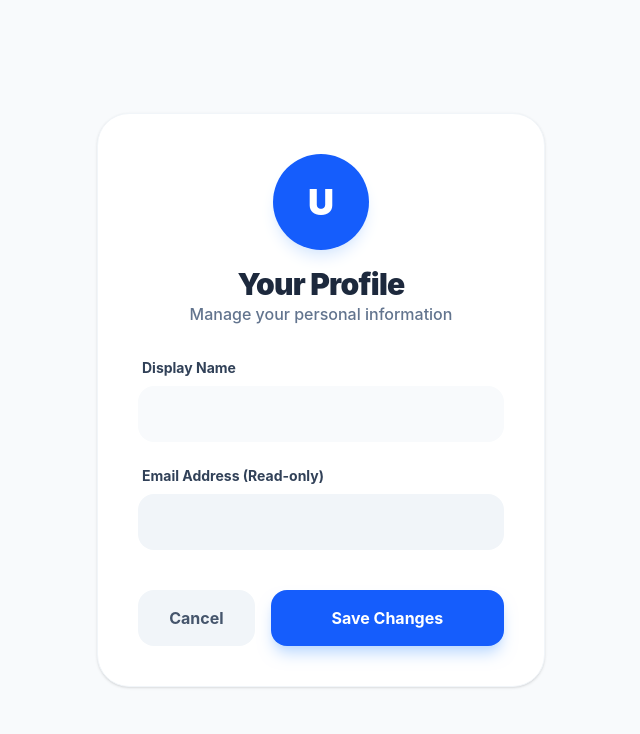
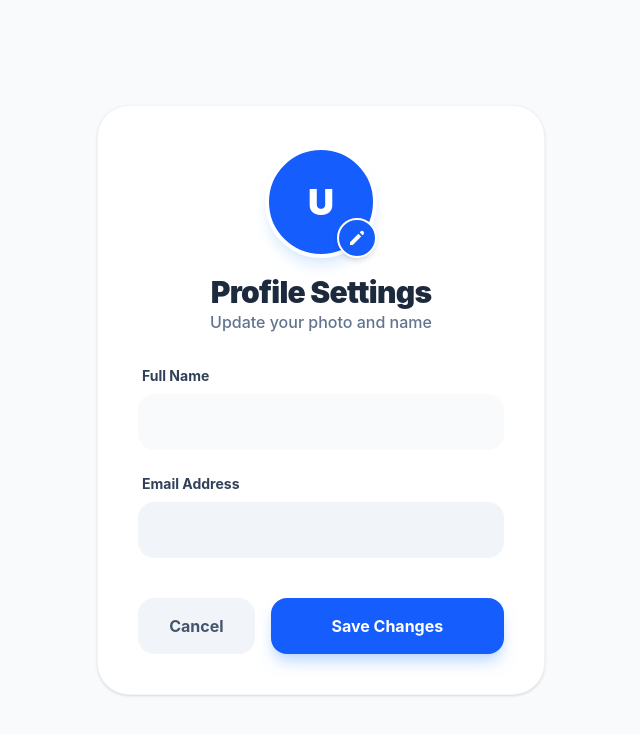
Before and after one commit to maurya-78/LifeTrack, a React (Vite) app: page /profile in a window 1280 px wide. Shown: the top 734 px of the page, without its empty margins (319-959 px from the left). Built offline with nearby package versions, Linux system fonts and the light colour scheme; no server answers.

Commit message:
first commit

```diff
--- a/src/App.jsx
+++ b/src/App.jsx
@@ -12,36 +12,22 @@ import Profile from './pages/Profile';
 const App = () => {
   return (
     <Routes>
-      {/* 1. Login page: No Protection, No Layout */}
+      {/*  Login page: */}
       <Route path="/" element={<Login />} />
 
-      {/* 2. Dashboard: Protected & with Layout */}
-      <Route path="/dashboard" element={
-        <ProtectedRoute>
-          <Layout><Dashboard /></Layout>
-        </ProtectedRoute>
-      } />
+      {/*  Dashboard: */}
+      <Route path="/dashboard" element={ <ProtectedRoute> <Layout><Dashboard /></Layout> </ProtectedRoute>} />
 
-      {/* 3. Add Event: Protected & with Layout */}
-      <Route path="/add-event" element={
-        <ProtectedRoute>
-          <Layout><AddEvent /></Layout>
-        </ProtectedRoute>
-      } />
+      {/*  Add Event: */}
+      <Route path="/add-event" element={<ProtectedRoute><Layout><AddEvent /></Layout></ProtectedRoute>} />
 
-      {/* 4. Edit Event: Protected & with Layout */}
-      <Route path="/edit-event/:id" element={
-        <ProtectedRoute>
-          <Layout><EditEvent /></Layout>
-        </ProtectedRoute>
-      } />
+      {/*  Edit Event: */}
+      <Route path="/edit-event/:id" element={<ProtectedRoute><Layout><EditEvent /></Layout></ProtectedRoute>} />
 
-      {/* 5. Calendar: Protected & with Layout */}
-      <Route path="/calendar" element={
-        <ProtectedRoute>
-          <Layout><Calendar /></Layout>
-        </ProtectedRoute>
-      } />
+      {/*  Calendar:  */}
+      <Route path="/calendar" element={<ProtectedRoute><Layout><Calendar /></Layout></ProtectedRoute>} />
+
+      {/*  profile:  */}
       <Route path="/profile" element={<Profile />} />
 
     </Routes>
--- a/src/components/Navbar.jsx
+++ b/src/components/Navbar.jsx
@@ -8,7 +8,7 @@ const Navbar = () => {
   const user = auth.currentUser;
 
   const handleLogout = (e) => {
-    e.stopPropagation(); // Profile click trigger na ho
+    e.stopPropagation(); // Profile click
     signOut(auth);
     navigate('/');
   };
--- a/src/firebase.js
+++ b/src/firebase.js
@@ -1,9 +1,8 @@
-// src/firebase.js
 import { initializeApp } from "firebase/app";
 import { getAuth } from "firebase/auth";
 import { getFirestore } from "firebase/firestore";
+import { getStorage } from "firebase/storage";
 
-// Your web app's Firebase configuration
 const firebaseConfig = {
   apiKey: import.meta.env.VITE_FIREBASE_API_KEY,
   authDomain: import.meta.env.VITE_FIREBASE_AUTH_DOMAIN,
@@ -13,11 +12,11 @@ const firebaseConfig = {
   appId: import.meta.env.VITE_FIREBASE_APP_ID
 };
 
-// Initialize Firebase
 const app = initializeApp(firebaseConfig);
 
-// Initialize Services
+
 export const auth = getAuth(app);
 export const db = getFirestore(app);
+export const storage = getStorage(app);
 
 export default app;
--- a/src/main.jsx
+++ b/src/main.jsx
@@ -4,10 +4,7 @@ import { BrowserRouter } from 'react-router-dom';
 import App from './App.jsx';
 import './index.css';
 
-/**
- * Entry point for the React application.
- * Utilizes Concurrent Mode via createRoot for optimized rendering.
- */
+
 const rootElement = document.getElementById('root');
 
 if (!rootElement) {
--- a/src/pages/AddEvent.jsx
+++ b/src/pages/AddEvent.jsx
@@ -138,7 +138,7 @@ const userEventsRef = collection(db, "users", userId, "events");
           </div>
 
           {/* Form Actions */}
-          {/* Form Actions */}
+
 <div className="flex items-center gap-4 pt-4 mt-6">
   <button
     type="button"
--- a/src/pages/Dashboard.jsx
+++ b/src/pages/Dashboard.jsx
@@ -9,7 +9,7 @@ const Dashboard = () => {
   const [events, setEvents] = useState([]);
   const [loading, setLoading] = useState(true);
 
-  // Phase 3: Category Styling
+  //  Category Styling
   const categoryStyles = {
     Exam: 'border-red-500 bg-red-50 dark:bg-red-900/10 text-red-700',
     Sports: 'border-green-500 bg-green-50 dark:bg-green-900/10 text-green-700', // For RCB fans!
--- a/src/pages/EditEvent.jsx
+++ b/src/pages/EditEvent.jsx
@@ -14,7 +14,7 @@ const EditEvent = () => {
     description: ''
   });
 
-  // 1. Fetch the existing event data from Firestore
+  //  Fetch the existing event data from Firestore
   useEffect(() => {
     const fetchEvent = async () => {
       try {
@@ -46,7 +46,7 @@ const EditEvent = () => {
     setFormData((prev) => ({ ...prev, [name]: value }));
   };
 
-  // 2. Update the document in Firestore
+  //  Update the document in Firestore
   const handleUpdate = async (e) => {
     e.preventDefault();
     try {
--- a/src/pages/Login.jsx
+++ b/src/pages/Login.jsx
@@ -17,7 +17,7 @@ const Login = () => {
 
     try {
       if (isRegistering) {
-        // 1. Sign Up Logic
+        //  Sign Up Logic
         const userCredential = await createUserWithEmailAndPassword(auth, email, password);
 
         // 2. Add Name to Firebase Profile
@@ -51,7 +51,7 @@ const Login = () => {
         <form onSubmit={handleAuth} className="space-y-6">
           {error && <div className="bg-red-100 text-red-700 p-3 rounded-lg text-sm border border-red-200">{error}</div>}
 
-          {/* Sirf Signup ke waqt Name field dikhayein */}
+          {/* Name field during signup */}
           {isRegistering && (
             <input
               type="text"
--- a/src/pages/Profile.jsx
+++ b/src/pages/Profile.jsx
@@ -1,14 +1,25 @@
 import React, { useState } from 'react';
-import { auth } from '../firebase';
+import { auth, storage } from '../firebase';
 import { updateProfile } from "firebase/auth";
+import { ref, uploadBytes, getDownloadURL } from "firebase/storage";
 import { useNavigate } from 'react-router-dom';
 
 const Profile = () => {
   const user = auth.currentUser;
   const [displayName, setDisplayName] = useState(user?.displayName || "");
+  const [image, setImage] = useState(null);
+  const [preview, setPreview] = useState(user?.photoURL || null);
   const [loading, setLoading] = useState(false);
   const [message, setMessage] = useState("");
   const navigate = useNavigate();
+
+  // Photo select karne ka logic
+  const handleImageChange = (e) => {
+    if (e.target.files[0]) {
+      setImage(e.target.files[0]);
+      setPreview(URL.createObjectURL(e.target.files[0]));
+    }
+  };
 
   const handleUpdate = async (e) => {
     e.preventDefault();
@@ -16,13 +27,25 @@ const Profile = () => {
     setMessage("");
 
     try {
+      let photoURL = user.photoURL;
+
+      // image upload
+      if (image) {
+        const imageRef = ref(storage, `profile_pics/${user.uid}`);
+        await uploadBytes(imageRef, image);
+        photoURL = await getDownloadURL(imageRef);
+      }
+
+      //  Profile update
       await updateProfile(auth.currentUser, {
-        displayName: displayName
+        displayName: displayName,
+        photoURL: photoURL
       });
-      setMessage("Profile updated successfully!");
+
+      setMessage("Profile updated successfully! 🎉");
       setTimeout(() => navigate('/dashboard'), 1500);
     } catch (error) {
-      setMessage("Error updating profile.");
+      setMessage("Error updating profile. Please try again.");
       console.error(error);
     } finally {
       setLoading(false);
@@ -32,12 +55,27 @@ const Profile = () => {
   return (
     <div className="min-h-screen bg-[#f8fafc] flex items-center justify-center p-4">
       <div className="max-w-md w-full bg-white rounded-[32px] shadow-sm border border-slate-100 p-10">
+
         <header className="text-center mb-8">
-          <div className="w-24 h-24 bg-blue-600 rounded-full flex items-center justify-center text-white text-4xl font-black mx-auto mb-4 shadow-lg shadow-blue-100">
-            {user?.displayName?.charAt(0).toUpperCase() || "U"}
+          <div className="relative w-28 h-28 mx-auto mb-4 group">
+            {/* Profile Image  */}
+            <div className="w-full h-full bg-blue-600 rounded-full overflow-hidden flex items-center justify-center text-white text-4xl font-black shadow-lg shadow-blue-100 border-4 border-white">
+              {preview ? (
+                <img src={preview} alt="Profile" className="w-full h-full object-cover" />
+              ) : (
+                <span>{displayName?.charAt(0).toUpperCase() || "U"}</span>
+              )}
+            </div>
+            {/* Hidden File Input */}
+            <label className="absolute bottom-0 right-0 bg-blue-600 p-2 rounded-full text-white cursor-pointer shadow-md hover:bg-blue-700 transition-all border-2 border-white">
+              <svg xmlns="http://www.w3.org/2000/svg" className="h-5 w-5" viewBox="0 0 20 20" fill="currentColor">
+                <path d="M13.586 3.586a2 2 0 112.828 2.828l-.793.793-2.828-2.828.793-.793zM11.379 5.793L3 14.172V17h2.828l8.38-8.379-2.83-2.828z" />
+              </svg>
+              <input type="file" className="hidden" onChange={handleImageChange} accept="image/*" />
+            </label>
           </div>
-          <h2 className="text-3xl font-black text-slate-800 tracking-tight">Your Profile</h2>
-          <p className="text-slate-500 font-medium">Manage your personal information</p>
+          <h2 className="text-3xl font-black text-slate-800 tracking-tight">Profile Settings</h2>
+          <p className="text-slate-500 font-medium">Update your photo and name</p>
         </header>
 
         {message && (
@@ -48,7 +86,7 @@ const Profile = () => {
 
         <form onSubmit={handleUpdate} className="space-y-6">
           <div>
-            <label className="block text-sm font-bold text-slate-700 mb-2 ml-1">Display Name</label>
+            <label className="block text-sm font-bold text-slate-700 mb-2 ml-1">Full Name</label>
             <input
               type="text"
               value={displayName}
@@ -59,7 +97,7 @@ const Profile = () => {
           </div>
 
           <div>
-            <label className="block text-sm font-bold text-slate-700 mb-2 ml-1">Email Address (Read-only)</label>
+            <label className="block text-sm font-bold text-slate-700 mb-2 ml-1">Email Address</label>
             <input
               type="email"
               value={user?.email}
@@ -81,7 +119,7 @@ const Profile = () => {
               disabled={loading}
               className="flex-[2] bg-blue-600 text-white py-4 rounded-2xl font-bold hover:bg-blue-700 shadow-lg shadow-blue-200 transition-all disabled:opacity-50"
             >
-              {loading ? "Updating..." : "Save Changes"}
+              {loading ? "Saving..." : "Save Changes"}
             </button>
           </div>
         </form>
```
Also changed, not shown: src/pages/Calendar.jsx (+12 -12 lines).
